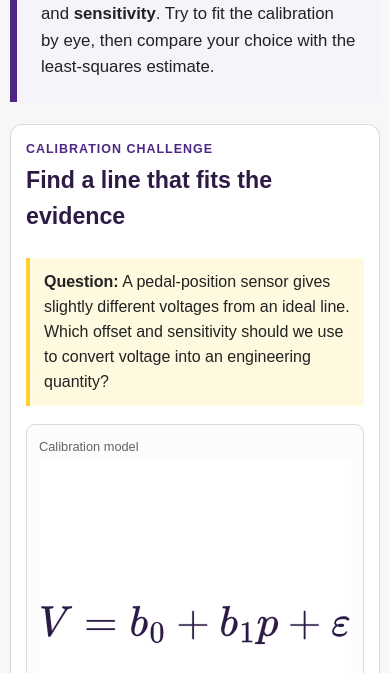
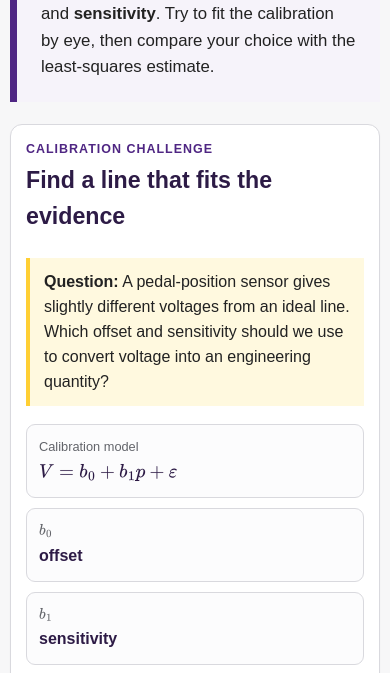
Before and after one commit to stargaze221/me3310-interactive, a plain HTML site: page least-squares/index.html in a window 390 px wide. Shown: the part 171-844 px from the top of the page. Drawn offline with nearby package versions, Linux system fonts and the light colour scheme.

Commit message:
Fix MathJax SVG sizing in least-squares explorer

```diff
--- a/least-squares/styles.css
+++ b/least-squares/styles.css
@@ -54,7 +54,7 @@ button.wide{width:100%;margin-top:12px}
 .chart-card{margin:0;border:1px solid var(--line);border-radius:10px;padding:12px;background:#fff}
 .chart-card figcaption{display:flex;flex-direction:column;gap:2px;margin-bottom:8px}
 .chart-card figcaption span{font-size:.86rem;color:var(--muted)}
-svg{display:block;width:100%;height:390px;background:#fff}
+#calibration-chart{display:block;width:100%;height:390px;background:#fff}
 .legend{display:flex;gap:14px;flex-wrap:wrap;margin:9px 4px 0;color:#555;font-size:.84rem}
 .legend span{display:inline-flex;align-items:center;gap:6px}
 .dot{display:inline-block;width:10px;height:10px;border-radius:50%}.dot.measured{background:var(--purple)}
@@ -93,6 +93,6 @@ footer p{margin:0}
   .wrap{padding:12px 10px 30px}
   .panel{padding:15px}
   .model-strip,.stats-grid,.reflection-grid{grid-template-columns:1fr}
-  svg{height:330px}
+  #calibration-chart{height:330px}
   label span{float:none;display:block;margin-top:2px}
 }
```
